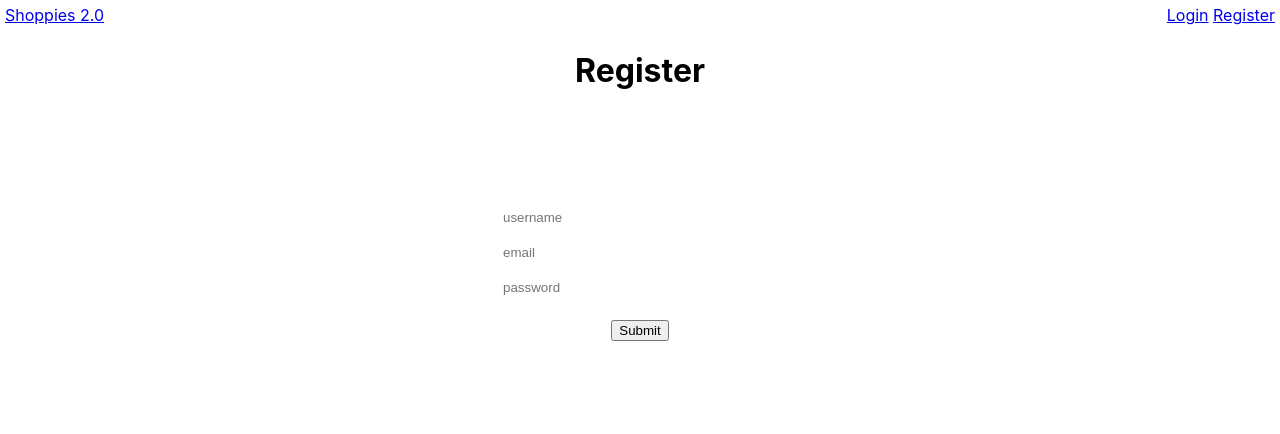
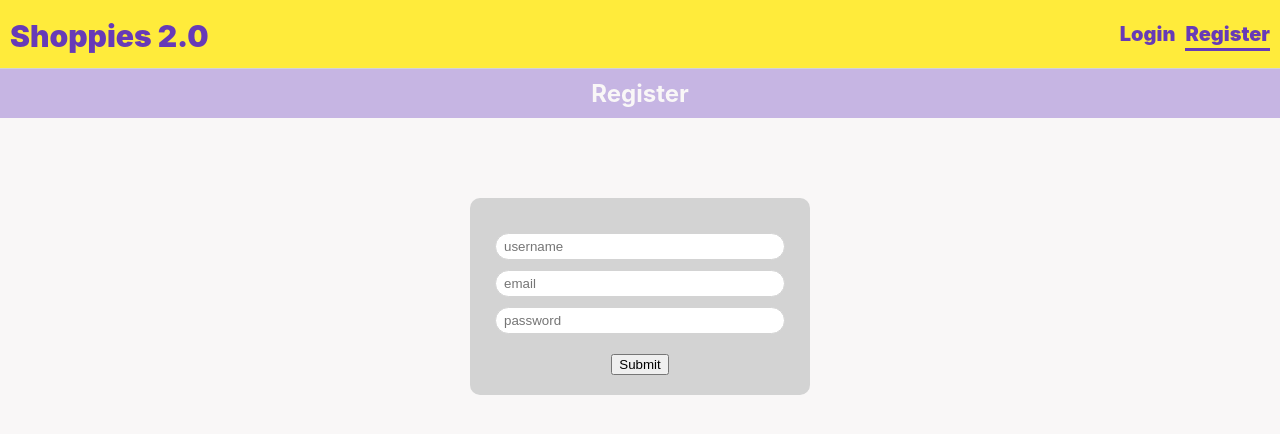
Before and after one commit to afairlie/shoppies2.0, a React (Create React App) app: page /register in a window 1280 px wide. Shown: the top 434 px of the page. Built offline with nearby package versions, Linux system fonts and the light colour scheme.

Commit message:
extracted nav component from app.tsx, separated and updated styling

```diff
--- a/src/App.css
+++ /dev/null
@@ -1,16 +0,0 @@
-html {
-  box-sizing: border-box;
-}
-
-main {
-  text-align: center;
-  padding-bottom: 20px;
-}
-
-ul {
-  padding: 0;
-}
-
-input {
-  margin: 5px;
-}
--- a/src/App.tsx
+++ b/src/App.tsx
@@ -6,7 +6,6 @@ import React, {
 import {
   Switch,
   Route,
-  NavLink,
   useHistory
 } from "react-router-dom";
 
@@ -18,6 +17,7 @@ import getSavedMovies from './helpers/getSavedMovies'
 import saveNominations from './helpers/saveNominations'
 
 // COMPONENTS
+import Nav from './components/Nav'
 import Login from './components/Login'
 import Register from './components/Register'
 
@@ -27,8 +27,6 @@ import {
   State,
   ActionType
 } from './types'
-
-import './App.css';
 
 function reducer(state: State, action: {type: ActionType, data?: any}): State {
   switch(action.type) {
@@ -151,26 +149,8 @@ function App() {
   }, [])
 
   return (
-    <main className="App">
-      <nav className='nav' style={{display: 'flex', justifyContent: 'space-between', padding: '5px'}}>
-        <div>
-          <NavLink to='/'>Shoppies 2.0</NavLink>
-        </div>
-        <div>
-          {state.loggedIn ?
-          <>
-            <span style={{verticalAlign: '-2px'}}>@{state.loggedIn}</span>
-            &nbsp;
-            <button onClick={() => {logout(dispatch)}}>Logout</button>
-          </>
-          : <>
-            <NavLink to='/login' style={{display: 'inline-block'}}>Login</NavLink>
-            &nbsp;
-            <NavLink to='/register' style={{display: 'inline-block'}}>Register</NavLink>
-          </>}
-        </div>
-      </nav>
-      {state.error && <p style={{color: 'red'}}>{state.error}</p>}
+    <main className="app">
+      <Nav state={state} dispatch={dispatch}/>
       <Switch>
         <Route path='/login'>
           <Login dispatch={dispatch} history={history} state={state}/>
@@ -179,19 +159,19 @@ function App() {
           <Register dispatch={dispatch} history={history}/>
         </Route>
         <Route path='/'>
-            {state.banner && <p style={{color: 'green'}}>{state.banner}</p>}
+            <div className='alert'>
+              {state.error && <p style={{color: 'red'}}>{state.error}</p>}
+              {state.banner && <p style={{color: 'green'}}>{state.banner}</p>}
+            </div>
             <div className='search' style={{
               textAlign: 'center',
               maxWidth: '500px',
               margin: 'auto'
               }}>
-              <h1>search</h1>
               <input style={{
                 width: 'calc(100% - 35px)',
                 margin: '0 5px',
-                padding: '10px',
-                border: '1px solid lightGrey',
-                borderRadius: '20px'}} value={value} onChange={handleChange} placeholder='search a film'/>
+                padding: '10px'}} value={value} onChange={handleChange} placeholder='search a film'/>
             </div>
             <div className='results'>
               <h1>results</h1>
--- a/src/index.css
+++ b/src/index.css
@@ -1,13 +1,62 @@
-body {
-  margin: 0;
+:root {
+  --purple: #673ab7;
+  --light-purple: #c6b5e3;
+  --mid-purple: #b39bde;
+  --gray: lightGray;
+  --light-gray: #f9f7f7;
+  --yellow: #ffeb3b;
+}
+
+html {
+  box-sizing: border-box;
   font-family: -apple-system, BlinkMacSystemFont, 'Segoe UI', 'Roboto', 'Oxygen',
-    'Ubuntu', 'Cantarell', 'Fira Sans', 'Droid Sans', 'Helvetica Neue',
-    sans-serif;
+  'Ubuntu', 'Cantarell', 'Fira Sans', 'Droid Sans', 'Helvetica Neue',
+  sans-serif;
   -webkit-font-smoothing: antialiased;
   -moz-osx-font-smoothing: grayscale;
+
+  min-height: 100vh;
+  background-color: var(--light-gray);
+}
+body,
+p, ul {
+  margin: 0;
+  padding: 0;
 }
 
-code {
-  font-family: source-code-pro, Menlo, Monaco, Consolas, 'Courier New',
-    monospace;
+main {
+  text-align: center;
+  padding-bottom: 20px;
 }
+
+h1.title {
+  background: var(--light-purple);
+  margin: 0;
+  color: var(--light-gray);
+  padding: 10px 0;
+  font-size: 24px;
+}
+
+a {
+  display: inline-block;
+  text-decoration: none;
+  color: var(--purple);
+  font-size: 20px;
+  font-weight: 900;
+}
+
+input {
+  outline: none;
+  margin: 5px;
+  border: 1px solid var(--gray);
+  border-radius: 20px;
+}
+
+input:focus {
+  border: 1px solid var(--purple);
+  border-radius: 20px;
+}
+
+.alert {
+  padding: 16px 0;
+}
```
